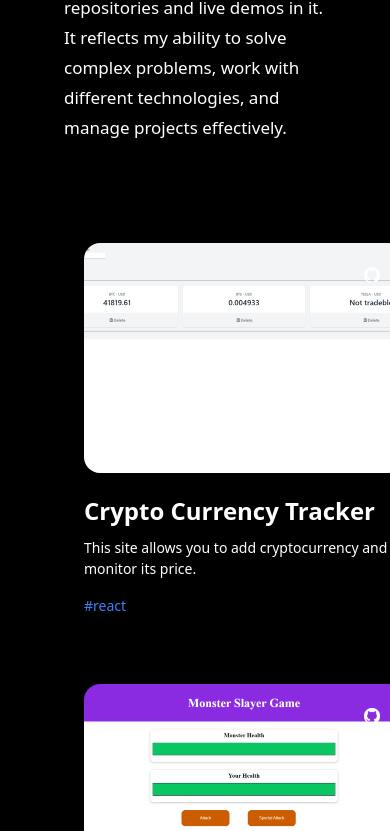
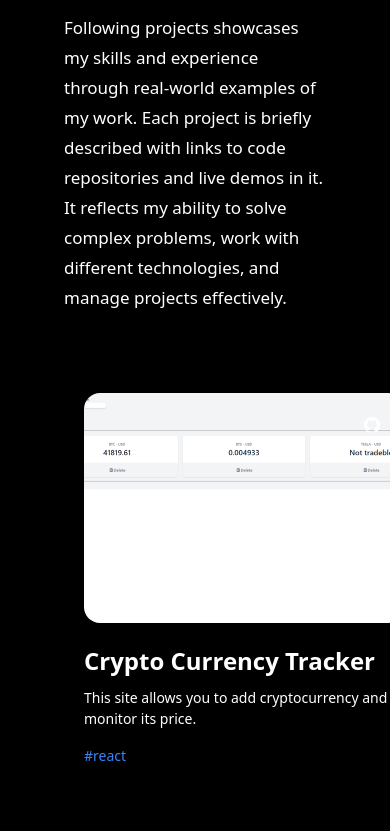
Before and after one commit to ElOleksii/portfolio, a React (Vite) app: page / in a window 390 px wide. Shown: the part 1152-1983 px from the top of the page. Built offline with nearby package versions, Linux system fonts and the light colour scheme.

Commit message:
improve proj card text

```diff
--- a/src/components/sub/Projects.jsx
+++ b/src/components/sub/Projects.jsx
@@ -8,7 +8,7 @@ import { fadeIn, textVariant } from "../../utils/motion";
 const ProjectCard = ({ index, title, description, tags, img, githubLink }) => {
   return (
     <motion.div variants={fadeIn("up", "spring", index * 0.5, 0.75)}>
-      <div className="bg-tertiary hover:scale-105 transition-all p-5 rounded-2xl sm:w-[360px] w-full">
+      <div className="bg-tertiary  hover:scale-105 transition-all p-5 rounded-2xl sm:w-[360px] w-full">
         <div className="relative w-full h-[230px]">
           <img
             src={img}
@@ -58,11 +58,12 @@ const Works = () => {
         initial="hidden"
         whileInView="show"
         viewport={{ once: true, amount: 0.25 }}
-        className={`sm:px-16 px-6 sm:py-16 py-10 max-w-7xl mx-auto relative z-0`}
+        className={`sm:px-16 px-6 sm:py-16 py-10 max-w-7xl mx-auto top-[150px] relative z-0`}
       >
+        <div className="relative top-[20px]">
           <motion.div variants={textVariant()}>
             <h2
-            className={`text-white font-black md:text-[60px] sm:text-[50px] xs:text-[40px] text-[30px]`}
+              className={`text-white  font-black md:text-[60px] sm:text-[50px] xs:text-[40px] text-[30px]`}
             >
               Projects.
             </h2>
@@ -75,17 +76,17 @@ const Works = () => {
             >
               Following projects showcases my skills and experience through
               real-world examples of my work. Each project is briefly described
-            with links to code repositories and live demos in it. It reflects my
-            ability to solve complex problems, work with different technologies,
-            and manage projects effectively.
+              with links to code repositories and live demos in it. It reflects
+              my ability to solve complex problems, work with different
+              technologies, and manage projects effectively.
             </motion.p>
           </div>
-
-        <div className="mt-20 justify-evenly flex flex-wrap gap-7">
+        </div>
+        <section className="mt-20 justify-evenly flex flex-wrap gap-7">
           {projects.map((project, index) => (
             <ProjectCard key={`project-${index}`} index={index} {...project} />
           ))}
-        </div>
+        </section>
       </motion.section>
     </>
   );
--- a/src/index.css
+++ b/src/index.css
@@ -23,15 +23,6 @@ section {
   scroll-snap-align: center;
 }
 
-@media (max-width: 700px) {
-  section {
-    scroll-snap-align: none;
-  }
-  html {
-    scroll-snap-type: none;
-  }
-}
-
 .no-scroll {
   scroll-snap-align: none;
 }
```
Lines whose indentation alone changed are shown as unchanged.
